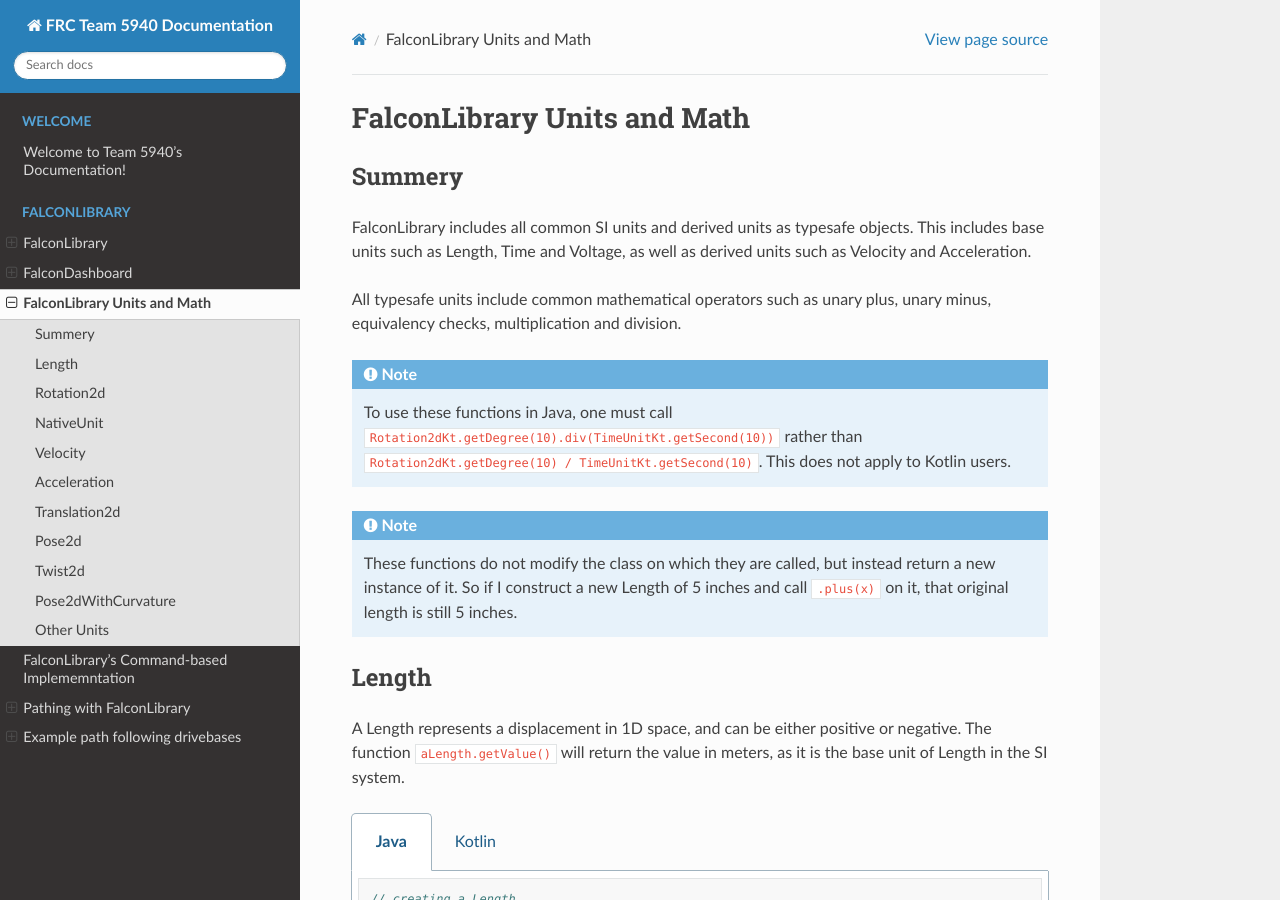
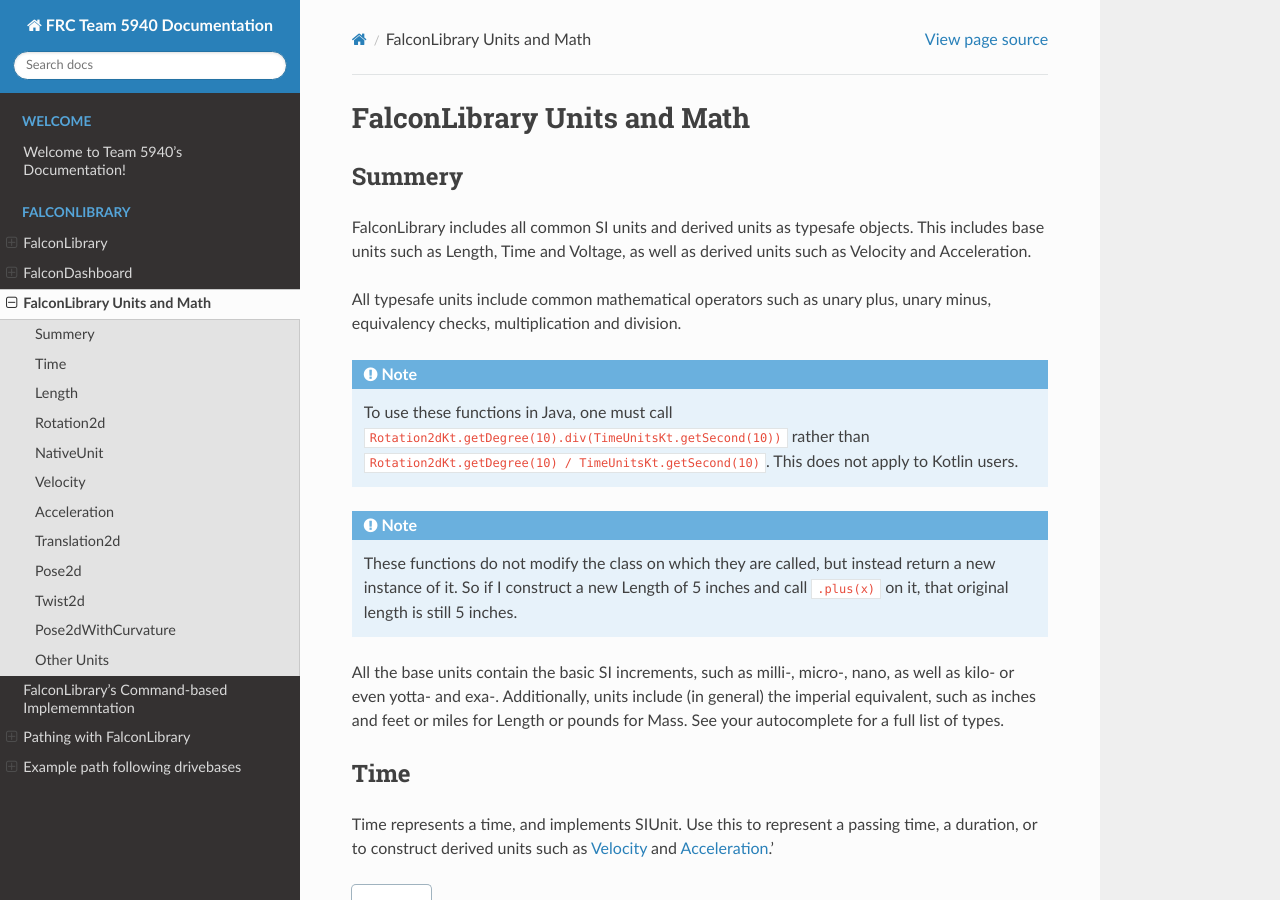
Before and after one commit to BREAD5940/5940-docs, a Sphinx documentation site: the page built from source/docs/unofficial-libraries/team5190/units-math.rst, in a window 1280 px wide and 900 px high. Built offline with Sphinx 7.4.7 and the Read the Docs theme 2.0.0, drawn with Linux system fonts in a browser that asks for light colours; some of the changed text lies outside the part shown.

Commit message:
add Time documentation

```diff
--- a/source/docs/unofficial-libraries/team5190/units-math.rst
+++ b/source/docs/unofficial-libraries/team5190/units-math.rst
@@ -12,8 +12,8 @@
 plus, unary minus, equivalency checks, multiplication and division.
 
 .. note::
-   To use these functions in Java, one must call :code:`Rotation2dKt.getDegree(10).div(TimeUnitKt.getSecond(10))`
-   rather than :code:`Rotation2dKt.getDegree(10) / TimeUnitKt.getSecond(10)`.
+   To use these functions in Java, one must call :code:`Rotation2dKt.getDegree(10).div(TimeUnitsKt.getSecond(10))`
+   rather than :code:`Rotation2dKt.getDegree(10) / TimeUnitsKt.getSecond(10)`.
    This does not apply to Kotlin users.
 
 
@@ -22,6 +22,30 @@
    not modify the class on which they are called, but instead return a new
    instance of it. So if I construct a new Length of 5 inches and call
    :code:`.plus(x)` on it, that original length is still 5 inches.
+
+All the base units contain the basic SI increments, such as milli-,
+micro-, nano, as well as kilo- or even yotta- and exa-.
+Additionally, units include (in general) the imperial equivalent,
+such as inches and feet or miles for Length or pounds for Mass.
+See your autocomplete for a full list of types.
+
+Time
+-----
+
+Time represents a time, and implements SIUnit. Use this to represent a
+passing time, a duration, or to construct derived units such as `Velocity`_
+and `Acceleration`_.'
+
+.. tabs::
+   .. code-tab:: java
+
+      Time aTime = TimeUnitsKt.getSecond(10);
+
+   .. code-tab:: kotlin
+
+      val aTime = 10.second
+
+      val anotherTime = 10.millisecond
 
 Length
 --------
@@ -281,4 +305,4 @@
 Other Units
 ------------
 
-Other cool units which you might use include Ohms, Volts and Amps.
+Other cool units which you might use include Mass, Ohms, Volts and Amps.
```
